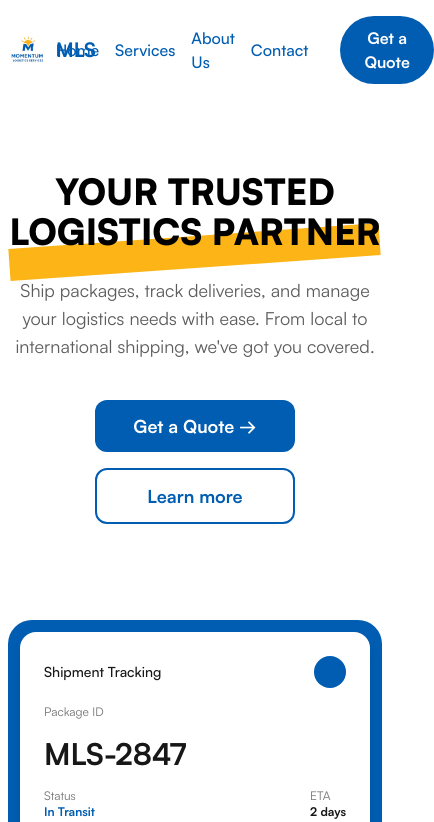
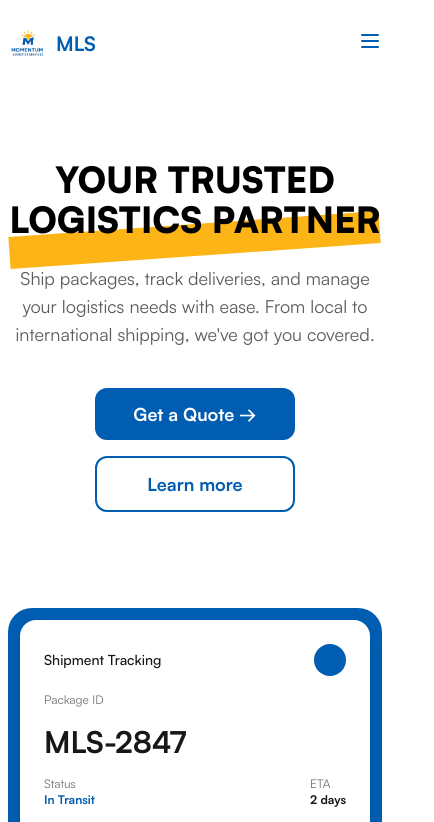
Before and after one commit to Momentum-log/mls-client, a Next.js app: page / in a window 390 px wide. Shown: the top 822 px of the page, 434 px wide, since content can reach past the window. Built offline with nearby package versions, Linux system fonts and the light colour scheme.

Commit message:
Refactor header component for improved mobile navigation and button visibility; update button styles for better hover effects; add value proposition component; enhance global font variables in CSS; document button component updates in changelog.

```diff
--- a/app/globals.css
+++ b/app/globals.css
@@ -84,11 +84,11 @@
   --foreground: #171717;
   --font-geist-sans: "Sen", sans-serif;
   --font-geist-mono: "Geist Mono", monospace;
-  --font-galter: "Galter", serif;
-  --font-satoshi: "Satoshi", sans-serif;
 }
 
 @theme inline {
+  --font-galter: "Galter", serif;
+  --font-satoshi: "Satoshi", sans-serif;
   --color-background: #ffffff;
   --color-foreground: #171717;
   --color-brand-blue: #005db1;
--- a/components/home/hero.tsx
+++ b/components/home/hero.tsx
@@ -100,7 +100,7 @@ const Hero: React.FC = () => {
                   </div>
                   <div>
                     <p>Weight</p>
-                    <p className="text-foreground font-semibold">5kg</p>
+                    <p className="text-foreground font-semibold">52kg</p>
                   </div>
                 </div>
                 <div className="flex gap-2 mt-4">
--- /dev/null
+++ b/components/home/value-prop.tsx
@@ -0,0 +1,7 @@
+import { FC } from "react";
+
+const ValueProposition: FC = () => {
+  return <div>ValueProposition</div>;
+};
+
+export default ValueProposition;
--- a/components/layout/header.tsx
+++ b/components/layout/header.tsx
@@ -1,14 +1,21 @@
+"use client";
 import Container from "@/components/shared/container";
 import Image from "next/image";
-import { FC } from "react";
+import { FC, useState } from "react";
 import Button from "../ui/button";
 import Link from "next/link";
 
 const Header: FC = () => {
+  const [isMenuOpen, setIsMenuOpen] = useState(false);
+
+  const toggleMenu = () => {
+    setIsMenuOpen(!isMenuOpen);
+  };
+
   return (
-    <div className="bg-white text-brand-blue py-2">
+    <div className="bg-white text-brand-blue py-4  md:px-8">
       <Container>
-        <div className="flex items-center">
+        <div className="flex items-center justify-between">
           {/* logo */}
           <div className="flex items-center">
             <Image
@@ -22,8 +29,8 @@ const Header: FC = () => {
           </div>
 
           {/* navbar */}
-          <nav className=" mr-8 ml-auto">
-            <ul className="flex items-center space-x-4 font-medium">
+          <nav className="hidden md:flex mr-8 ml-auto">
+            <ul className="flex items-center space-x-4 font-medium text-lg">
               <li>
                 <Link
                   href="/"
@@ -60,9 +67,84 @@ const Header: FC = () => {
           </nav>
 
           {/* cta */}
-          <Button rounded="full" size="md">
-            Get a Quote
-          </Button>
+          <div className="hidden md:block">
+            <Button rounded="full" size="md">
+              Get a Quote
+            </Button>
+          </div>
+
+          {/* mobile menu button */}
+          <div className="md:hidden">
+            <button onClick={toggleMenu} className="text-brand-blue">
+              <svg
+                className="w-6 h-6"
+                fill="none"
+                stroke="currentColor"
+                viewBox="0 0 24 24"
+                xmlns="http://www.w3.org/2000/svg"
+              >
+                <path
+                  strokeLinecap="round"
+                  strokeLinejoin="round"
+                  strokeWidth={2}
+                  d={
+                    isMenuOpen
+                      ? "M6 18L18 6M6 6l12 12"
+                      : "M4 6h16M4 12h16M4 18h16"
+                  }
+                />
+              </svg>
+            </button>
+          </div>
+        </div>
+
+        {/* mobile menu */}
+        <div
+          className={`md:hidden px-4 overflow-hidden transition-all duration-300 ease-in-out ${
+            isMenuOpen ? "max-h-screen pb-8" : "max-h-0"
+          }`}
+        >
+          <nav className="mt-4">
+            <ul className="flex flex-col space-y-4 font-medium text-lg">
+              <li>
+                <Link
+                  href="/"
+                  className="hover:text-gray-300 hover:underline decoration-brand-yellow"
+                >
+                  Home
+                </Link>
+              </li>
+              <li>
+                <Link
+                  href="/services"
+                  className="hover:text-gray-300 hover:underline decoration-brand-yellow"
+                >
+                  Services
+                </Link>
+              </li>
+              <li>
+                <Link
+                  href="/about"
+                  className="hover:text-gray-300 hover:underline decoration-brand-yellow"
+                >
+                  About Us
+                </Link>
+              </li>
+              <li>
+                <Link
+                  href="/contact"
+                  className="hover:text-gray-300 hover:underline decoration-brand-yellow"
+                >
+                  Contact
+                </Link>
+              </li>
+            </ul>
+          </nav>
+          <div className="mt-4 -ml-2">
+            <Button rounded="full" size="md">
+              Get a Quote
+            </Button>
+          </div>
         </div>
       </Container>
     </div>
--- a/components/ui/button.tsx
+++ b/components/ui/button.tsx
@@ -2,20 +2,20 @@ import { cva, type VariantProps } from "class-variance-authority";
 import React from "react";
 
 const buttonVariants = cva(
-  "inline-flex items-center justify-center font-medium transition-all duration-200 focus:outline-none disabled:opacity-50 disabled:pointer-events-none font-satoshi font-semibold",
+  "inline-flex items-center justify-center font-medium transition-all duration-200 focus:outline-none disabled:opacity-50 disabled:pointer-events-none font-satoshi font-semibold cursor-pointer",
   {
     variants: {
       variant: {
         primary:
-          "bg-brand-blue text-white hover:bg-opacity-90 active:bg-opacity-80 focus:ring-2 focus:ring-brand-blue focus:ring-offset-2",
+          "bg-brand-blue text-white active:bg-opacity-80 focus:ring-2 focus:ring-brand-blue focus:ring-offset-2 hover:bg-brand-yellow hover:text-brand-blue hover:ring-2 hover:ring-brand-yellow hover:ring-offset-2",
         secondary:
-          "bg-brand-yellow text-foreground hover:bg-opacity-90 active:bg-opacity-80 focus:ring-2 focus:ring-brand-yellow focus:ring-offset-2",
+          "bg-brand-yellow text-foreground active:bg-opacity-80 focus:ring-2 focus:ring-brand-yellow focus:ring-offset-2 hover:ring-2 hover:ring-brand-yellow hover:ring-offset-2",
         outline:
-          "border-2 border-brand-blue text-brand-blue hover:bg-brand-blue hover:bg-opacity-5 active:bg-opacity-10 focus:ring-2 focus:ring-brand-blue focus:ring-offset-2",
+          "border-2 border-brand-blue text-brand-blue hover:bg-brand-blue hover:text-white active:bg-opacity-10 focus:ring-2 focus:ring-brand-blue focus:ring-offset-2 hover:ring-2 hover:ring-brand-blue hover:ring-offset-2",
         ghost:
-          "text-foreground hover:bg-background-color active:bg-opacity-80 focus:ring-2 focus:ring-brand-blue focus:ring-offset-2",
+          "text-foreground hover:bg-brand-blue hover:bg-opacity-10 active:bg-opacity-80 focus:ring-2 focus:ring-brand-blue focus:ring-offset-2 hover:ring-2 hover:ring-brand-blue hover:ring-offset-2",
         danger:
-          "bg-red-600 text-white hover:bg-opacity-90 active:bg-opacity-80 focus:ring-2 focus:ring-red-600 focus:ring-offset-2",
+          "bg-red-600 text-white active:bg-opacity-80 focus:ring-2 focus:ring-red-600 focus:ring-offset-2 hover:bg-red-700 hover:ring-2 hover:ring-red-600 hover:ring-offset-2",
       },
       size: {
         sm: "px-4 py-2 text-sm",
```
Also changed, not shown: 2 other files (tests, documents, lock files or other folders).
